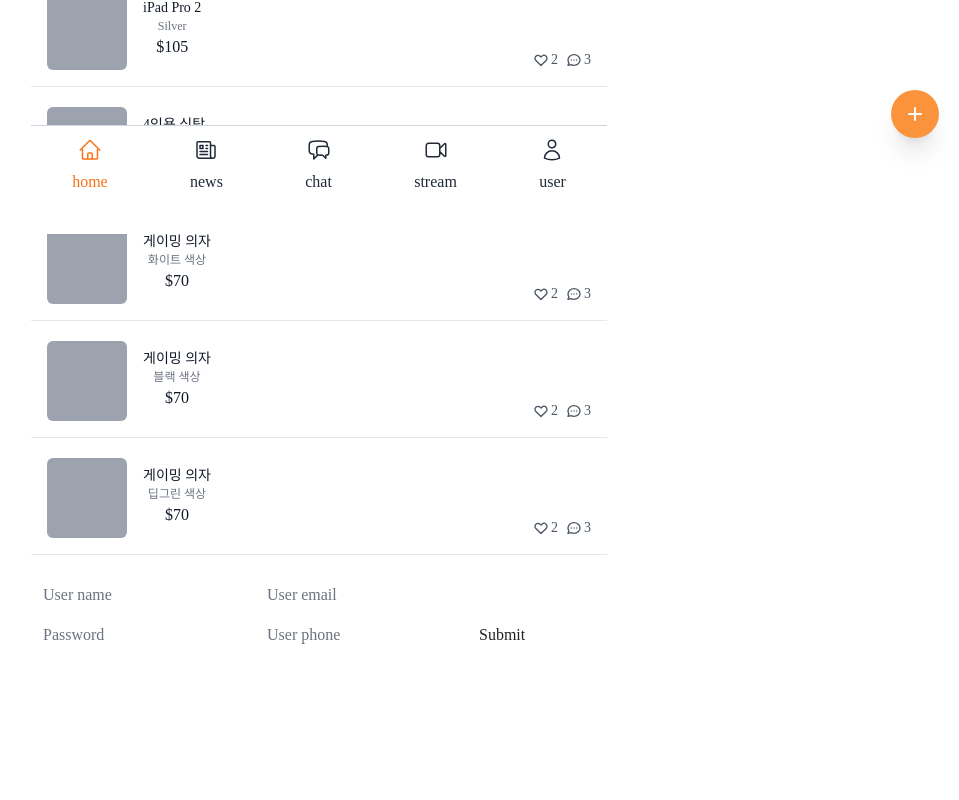
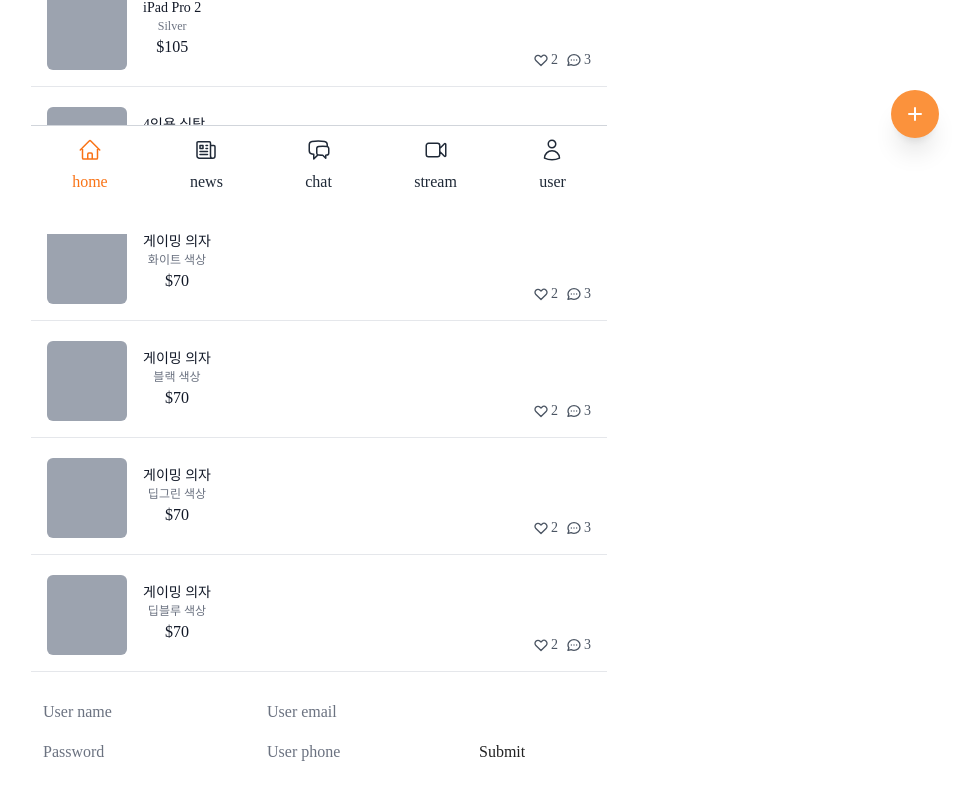
Before and after one commit to cpk0709/mypage-nextjs, a Next.js app: page / in a window 1280 px wide. Shown: the part 566-1366 px from the top of the page, without its empty margins (321-1280 px from the left). Built offline with nearby package versions, Linux system fonts and the light colour scheme.

Commit message:
포트 테스트3

```diff
--- a/docker-compose-production.yml
+++ b/docker-compose-production.yml
@@ -5,10 +5,10 @@ services:
     restart: always
     build: .
     image: 686164345236.dkr.ecr.ap-northeast-2.amazonaws.com/my_blog
-    expose:
+    ports:
       - '80:3000'
-    # ports:
-    #   - 3000:3000
+    # expose:
+    #   - '3000'
   # nginx:
   #   container_name: nginx
   #   restart: always
--- a/src/pages/index.tsx
+++ b/src/pages/index.tsx
@@ -81,6 +81,14 @@ const itemList: EachItemProps[] = [
     likeCount: 2,
     chatCount: 3,
   },
+  {
+    id: 10,
+    itemTitle: '게이밍 의자',
+    option: '딥블루 색상',
+    price: 70,
+    likeCount: 2,
+    chatCount: 3,
+  },
 ];
 
 const Home: NextPage = () => {
```
